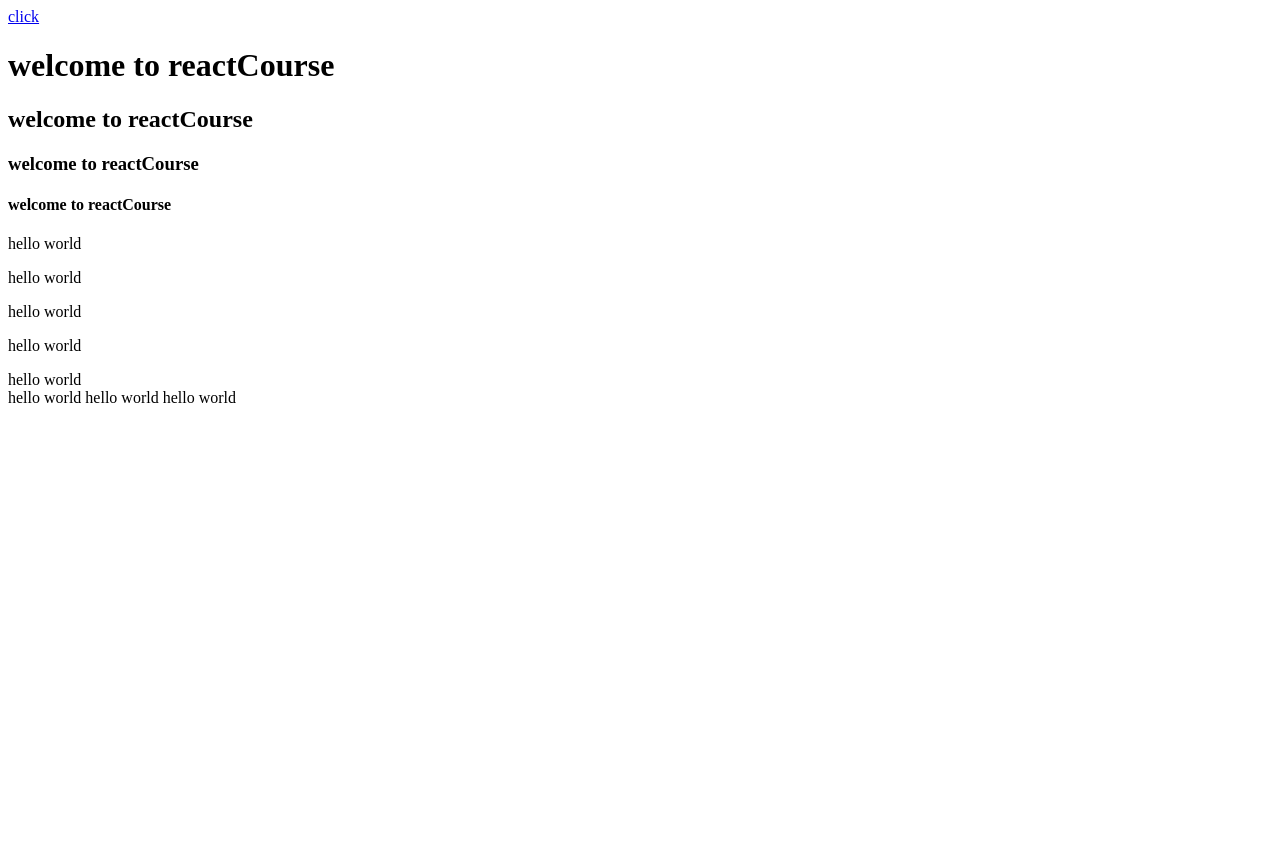
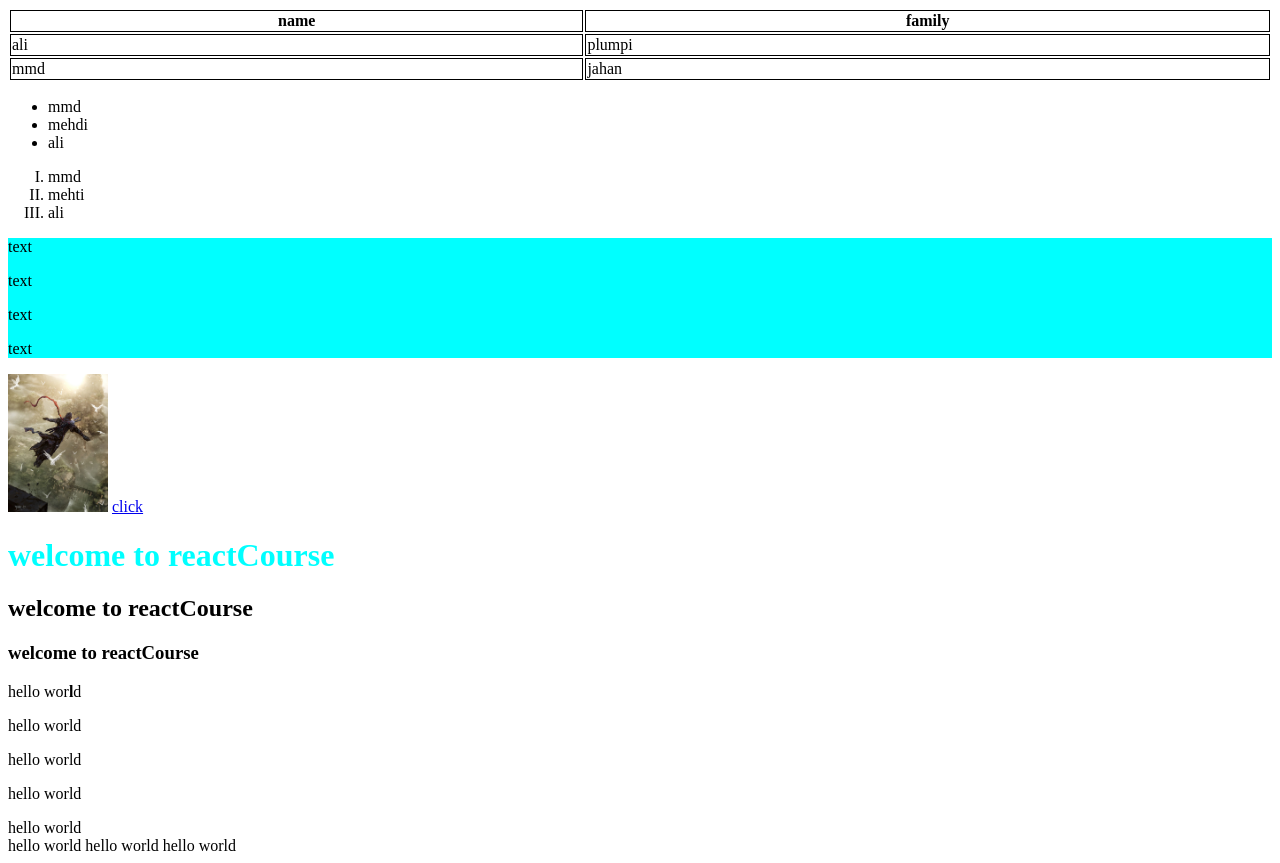
Before and after one commit to MmdJahan/react, a plain HTML site: page index.html in a window 1280 px wide. Before the commit the page ends 800 px from the top, so only its background shows below. Drawn offline with Linux system fonts and the light colour scheme.

Commit message:
some change

```diff
--- a/index.html
+++ b/index.html
@@ -1,13 +1,51 @@
 <html>
+    <head>
+        <title> learning html </title>
+        <!-- html faveicone -->
+    </head>
     <body>
+        <table style="width: 100%">
+            <tr>
+                <th style="border:1px solid black"> name </th>
+                <th style="border:1px solid black"> family </th>
+            </tr>
+            <tr>
+                <td style="border:1px solid black"> ali </td>
+                <td style="border:1px solid black"> plumpi </td>
+            </tr>
+             <tr>
+                <td style="border:1px solid black"> mmd </td>
+                <td style="border:1px solid black"> jahan </td>
+
+            </tr>
+        </table>
+        <ul>
+            <li> mmd </li>
+            <li> mehdi </li>
+            <li> ali </li>
+        </ul>
+        <ol type="I">
+            <li> mmd </li>
+            <li> mehti </li>
+            <li> ali </li>
+        </ol>
+        <div style="background-color: cyan">
+            <p>text</p>
+            <p>text</p>
+            <p>text</p>
+            <p>text</p>
+        </div>
+        <img src="jgj.jpg"
+        alt="assassin"
+        width="100px" />
         <a href="https://google.com"
-        target="blank"
+        target="_blank"
         title="google">click</a>
-        <h1>welcome to reactCourse</h1>
+        <h1 style="color: aqua">welcome to reactCourse</h1>
         <h2>welcome to reactCourse</h2>
         <h3>welcome to reactCourse</h3>
-        <h4>welcome to reactCourse</h4>
-        <p>hello world</p>
+        <!---<h4>welcome to reactCourse</h4>-->
+        <p>hello wor<b>l</b>d</p>
         <p>hello world</p>
         <p>hello world</p>
         <p>hello world</p>
```
Also changed, not shown: jgj.jpg (added).
